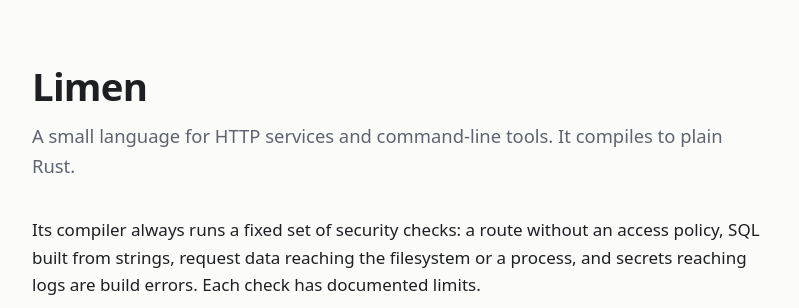
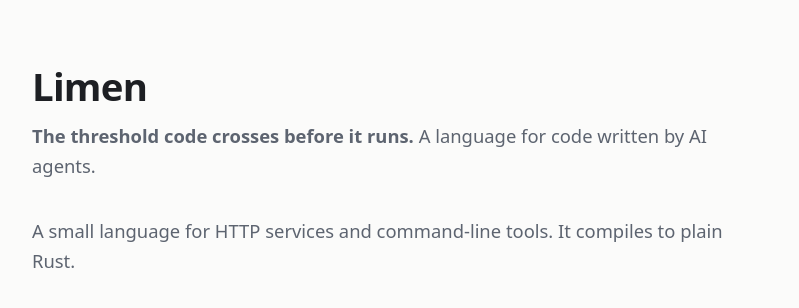
Before and after one commit to parvez76/limen, a plain HTML site: page site/index.html in a window 1280 px wide. Shown: the top 308 px of the page, without its empty margins (240-1039 px from the left). Drawn offline with Linux system fonts and the light colour scheme.

Commit message:
docs: tagline - the threshold code crosses before it runs; a language for code written by AI agents

```diff
--- a/site/index.html
+++ b/site/index.html
@@ -3,7 +3,7 @@
 <head>
 <meta charset="utf-8">
 <meta name="viewport" content="width=device-width, initial-scale=1">
-<title>Limen language: a small language that compiles to Rust, with built-in security checks</title>
+<title>Limen: a language for code written by AI agents, with built-in security checks</title>
 <meta name="description" content="Limen is a small, experimental language for HTTP services and CLI tools. It compiles to Rust, and its compiler always checks access policies, SQL built from strings, request data reaching files and processes, and secrets reaching logs.">
 <style>
   :root { color-scheme: light dark; --fg: #1d1f23; --bg: #fbfbfa; --muted: #5d6470; --code: #f0f1f3; --accent: #1a7f37; }
@@ -23,6 +23,7 @@
 <body>
 <main>
   <h1>Limen</h1>
+  <p class="tag"><strong>The threshold code crosses before it runs.</strong> A language for code written by AI agents.</p>
   <p class="tag">A small language for HTTP services and command-line tools. It compiles to plain Rust.</p>
   <p>Its compiler always runs a fixed set of security checks: a route without an access policy, SQL built from strings, request data reaching the filesystem or a process, and secrets reaching logs are build errors. Each check has documented limits.</p>
   <p class="muted"><strong>Status:</strong> experimental and pre-1.0. One maintainer, not independently audited.</p>
```
Also changed, not shown: 1 other file.
